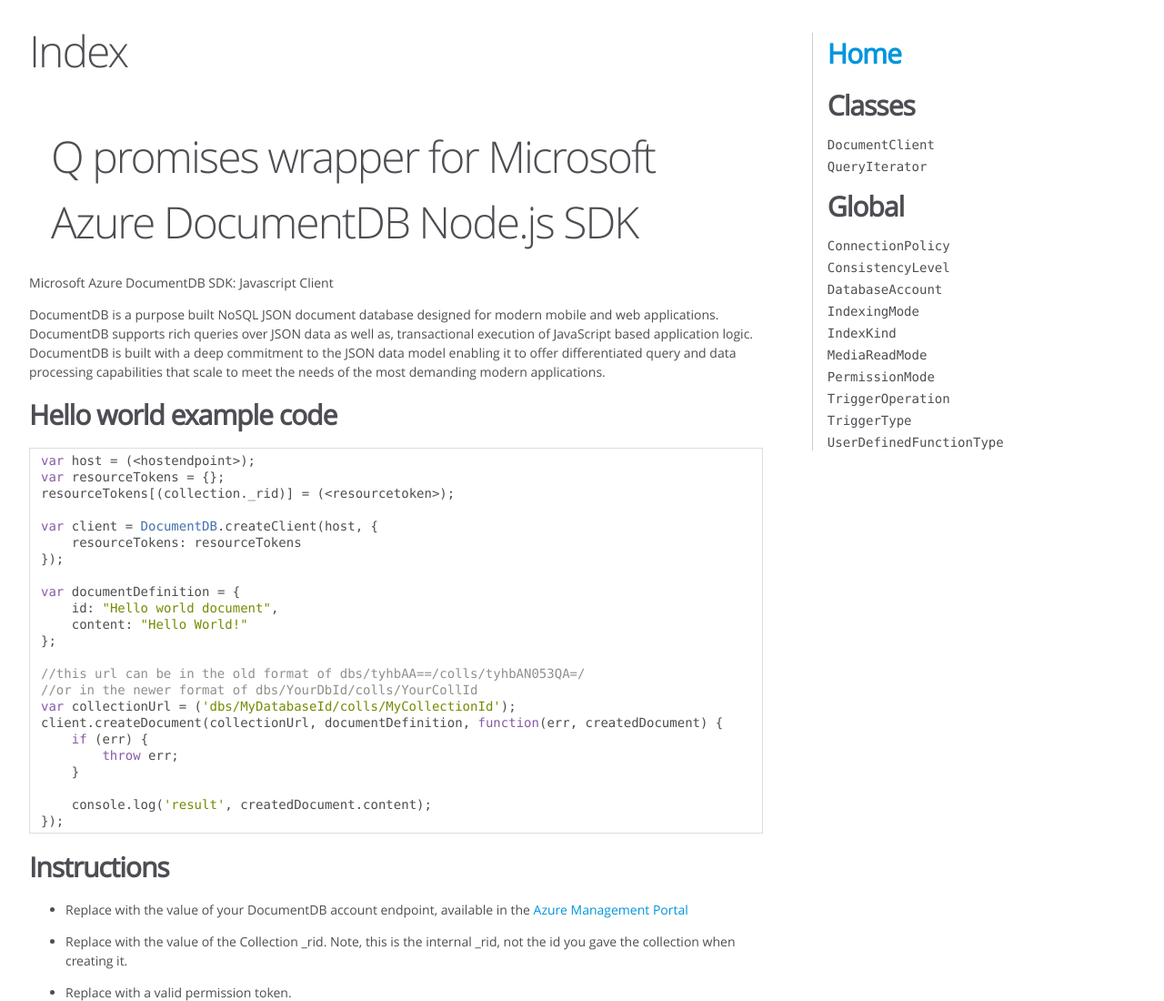
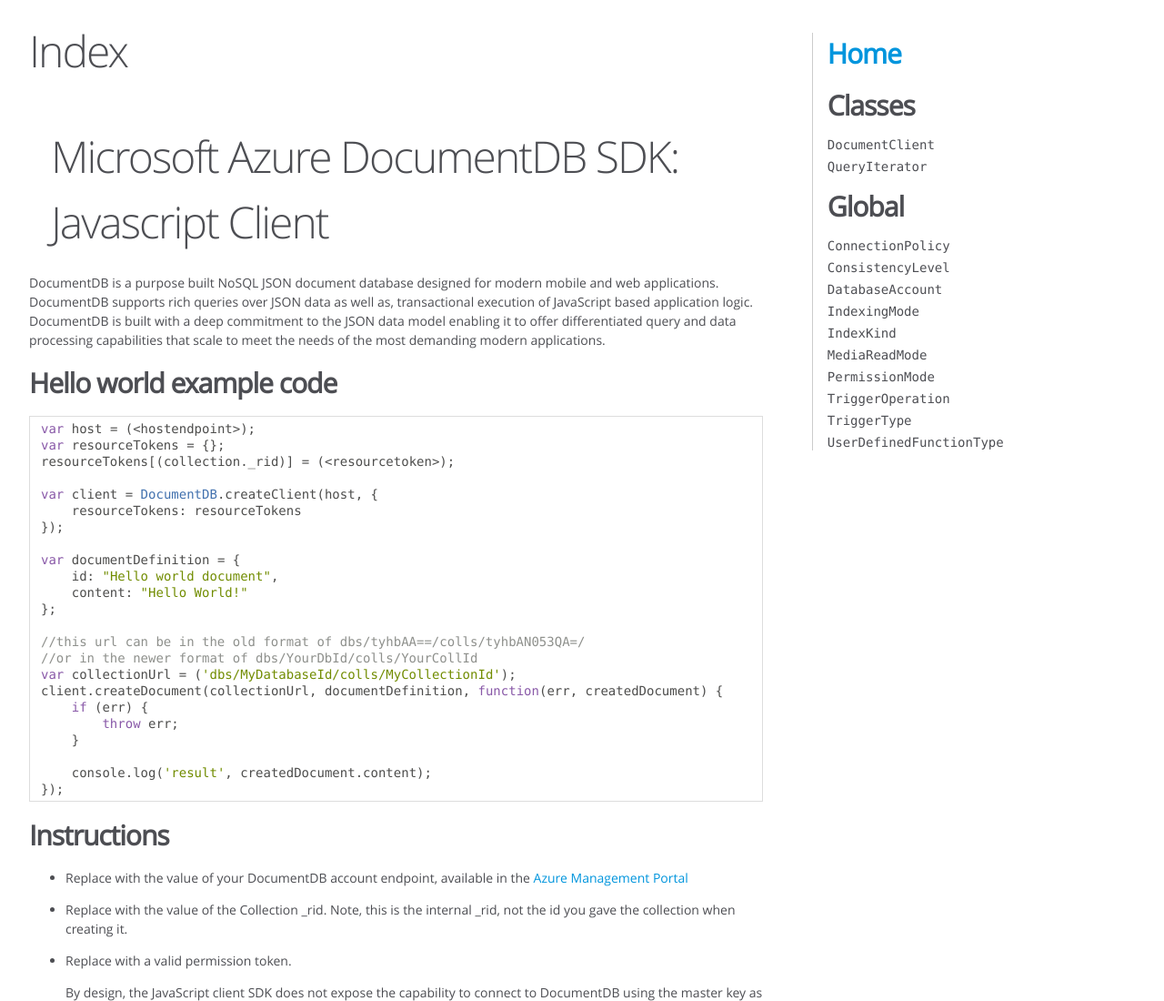
Before and after one commit to shuriktm/azure-documentdb-js, a plain HTML site: page index.html in a window 1280 px wide. Shown: the top 1100 px of the page at 91% size. Drawn offline with Linux system fonts and the light colour scheme.

Commit message:
Update index.html

```diff
--- a/index.html
+++ b/index.html
@@ -20,8 +20,7 @@
 <h1 class="page-title">Index</h1>
 <section>
     <article>
-        <h1>Q promises wrapper for Microsoft Azure DocumentDB Node.js SDK</h1>
-Microsoft Azure DocumentDB SDK: Javascript Client</h1></p>
+        <h1>Microsoft Azure DocumentDB SDK: Javascript Client</h1>
 <p>DocumentDB is a purpose built NoSQL JSON document database designed for modern mobile and web applications. DocumentDB supports rich queries over JSON data as well as, transactional execution of JavaScript based application logic. DocumentDB is built with a deep commitment to the JSON data model enabling it to offer differentiated query and data processing capabilities that scale to meet the needs of the most demanding modern applications.</p>
 <h2>Hello world example code</h2><pre class="prettyprint source"><code>var host = (&lt;hostendpoint>);
 var resourceTokens = {};
```
